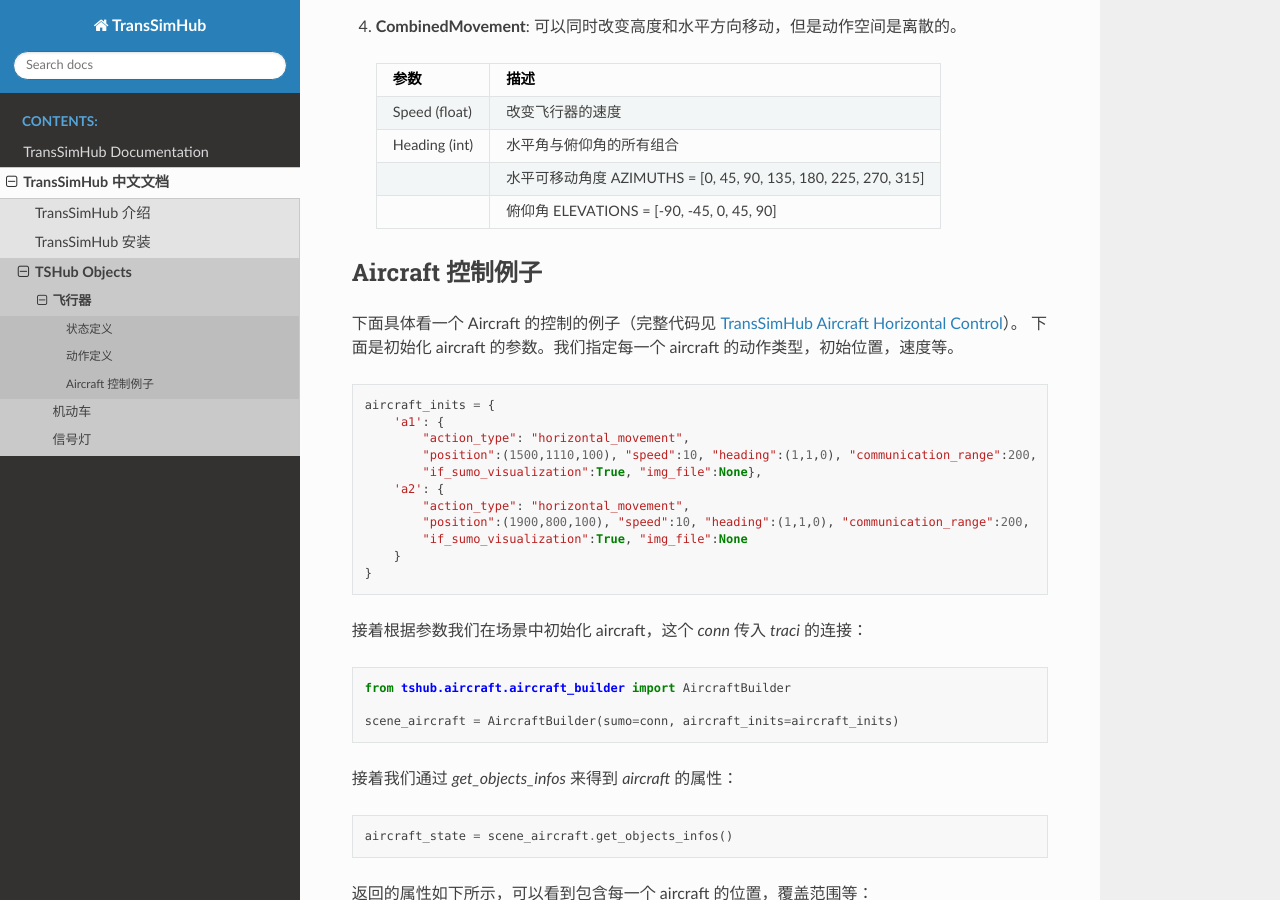
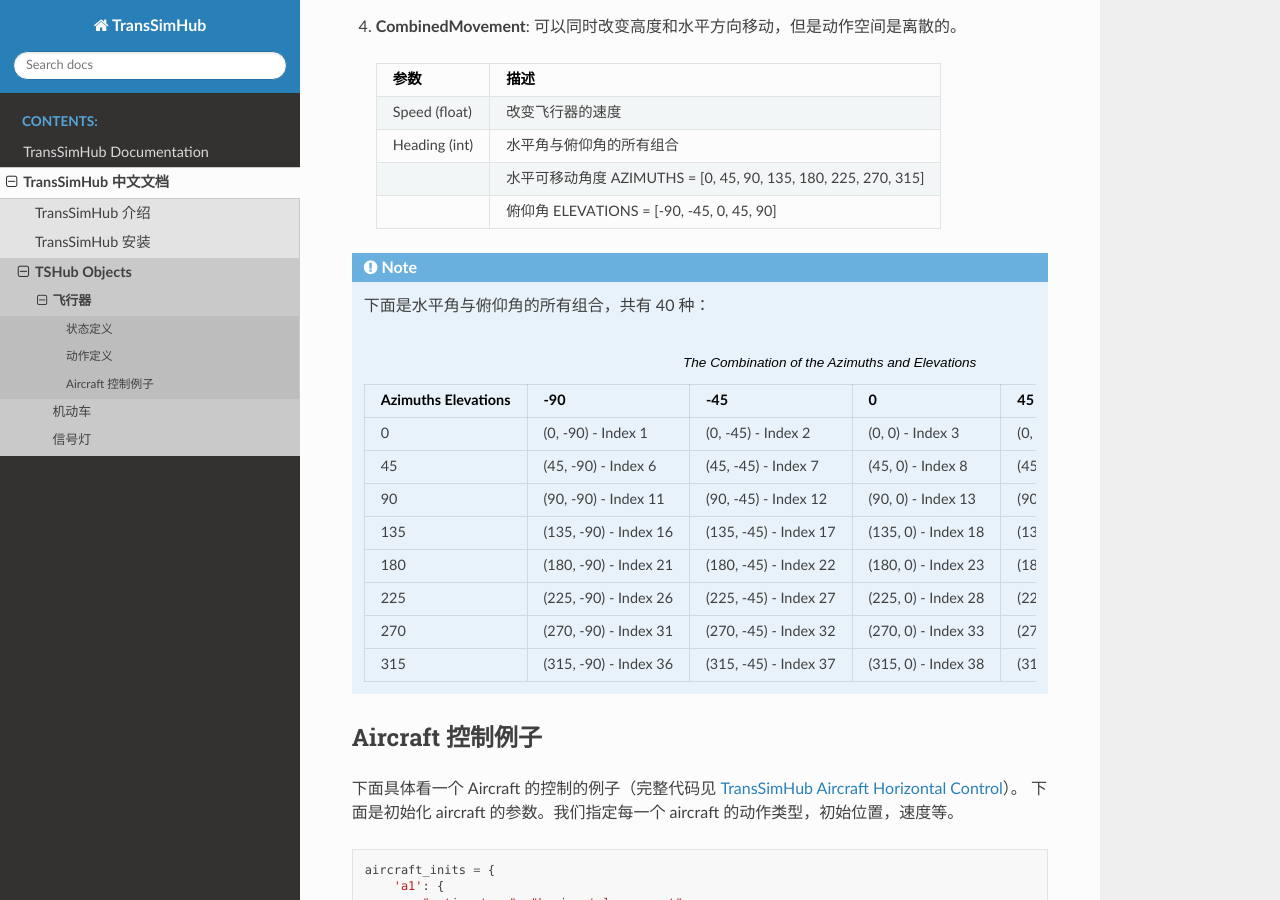
Before and after one commit to Traffic-Alpha/TransSimHub, a Sphinx documentation site: the page built from docs/source/locales/zh_CN/object/aircraft.rst, in a window 1280 px wide and 900 px high, scrolled down 1292 px. Built offline with Sphinx 7.4.7 and the Read the Docs theme 2.0.0, drawn with Linux system fonts in a browser that asks for light colours; some of the changed text lies outside the part shown.

Commit message:
update object doc

```diff
--- a/docs/source/locales/zh_CN/object/aircraft.rst
+++ b/docs/source/locales/zh_CN/object/aircraft.rst
@@ -3,7 +3,7 @@
 
 Aircraft（飞行器） 可以用于在 `SUMO` 中仿真不同的飞行器，例如无人机，载人飞行器等。
 关于 Aircraft 的代码例子 `TransSimHub Aircraft Example <https://github.com/Traffic-Alpha/TransSimHub/tree/main/examples/aircraft>`_。
-下面介绍 Aircraft 的 状态（`state`）， 动作类型（ `action type`）和使用例子:
+下面介绍 Aircraft 的状态（ `state`）， 动作类型（ `action type`）和使用例子:
 
 
 状态定义
@@ -16,6 +16,7 @@ Aircraft（飞行器） 可以用于在 `SUMO` 中仿真不同的飞行器，例
 - **方向角 heading** (tuple[float, float, float]): 飞行器的飞行角度
 - **通信能力 communication_range** (float): 飞行器的通信能力
 - **地面覆盖范围 ground_cover_radius** (float): 根据 aircraft 的高度和通信能力，计算出以 aircraft 的投影点为中心，地面的覆盖半径
+
 
 动作定义
 ----------
@@ -78,6 +79,68 @@ Aircraft（飞行器） 可以用于在 `SUMO` 中仿真不同的飞行器，例
     * -
       - 俯仰角 ELEVATIONS = [-90, -45, 0, 45, 90]
 
+
+.. note::
+
+  下面是水平角与俯仰角的所有组合，共有 40 种：
+
+  .. list-table:: The Combination of the Azimuths and Elevations
+    :header-rows: 1
+
+    * - Azimuths \ Elevations
+      - -90
+      - -45
+      - 0
+      - 45
+      - 90
+    * - 0
+      - (0, -90) - Index 1
+      - (0, -45) - Index 2
+      - (0, 0) - Index 3
+      - (0, 45) - Index 4
+      - (0, 90) - Index 5
+    * - 45
+      - (45, -90) - Index 6
+      - (45, -45) - Index 7
+      - (45, 0) - Index 8
+      - (45, 45) - Index 9
+      - (45, 90) - Index 10
+    * - 90
+      - (90, -90) - Index 11
+      - (90, -45) - Index 12
+      - (90, 0) - Index 13
+      - (90, 45) - Index 14
+      - (90, 90) - Index 15
+    * - 135
+      - (135, -90) - Index 16
+      - (135, -45) - Index 17
+      - (135, 0) - Index 18
+      - (135, 45) - Index 19
+      - (135, 90) - Index 20
+    * - 180
+      - (180, -90) - Index 21
+      - (180, -45) - Index 22
+      - (180, 0) - Index 23
+      - (180, 45) - Index 24
+      - (180, 90) - Index 25
+    * - 225
+      - (225, -90) - Index 26
+      - (225, -45) - Index 27
+      - (225, 0) - Index 28
+      - (225, 45) - Index 29
+      - (225, 90) - Index 30
+    * - 270
+      - (270, -90) - Index 31
+      - (270, -45) - Index 32
+      - (270, 0) - Index 33
+      - (270, 45) - Index 34
+      - (270, 90) - Index 35
+    * - 315
+      - (315, -90) - Index 36
+      - (315, -45) - Index 37
+      - (315, 0) - Index 38
+      - (315, 45) - Index 39
+      - (315, 90) - Index 40
 
 
 Aircraft 控制例子
```
Also changed, not shown: docs/source/locales/zh_CN/object/traffic_light.rst (+40 -22 lines), docs/source/locales/zh_CN/object/vehicle.rst (+88 -46 lines).
